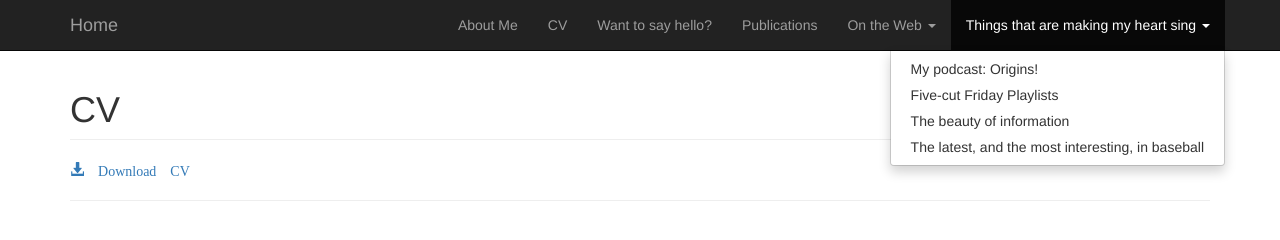
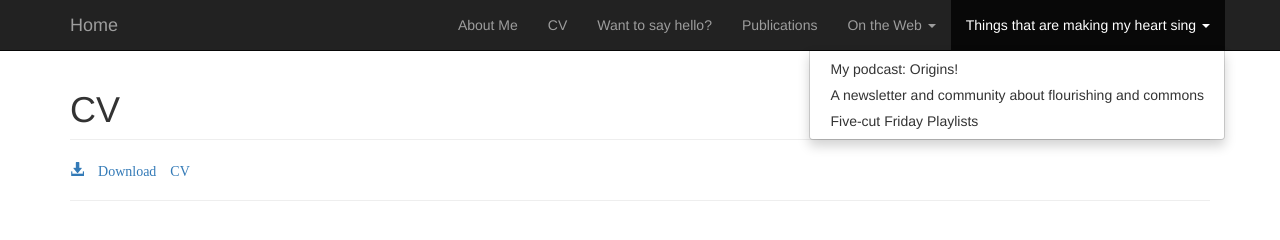
Before and after one commit to rmcgranaghan/rmcgranaghan.github.io, a plain HTML site: page cv.html in a window 1280 px wide. Both pictures are taken after a click on the link "Things that are making my heart sing". Drawn offline with Linux system fonts and the light colour scheme.

Commit message:
Update cv.html

```diff
--- a/cv.html
+++ b/cv.html
@@ -99,15 +99,13 @@
                                 <a href="https://www.originspodcast.co/" target="_blank" rel="noopener norefferrer">My podcast: Origins!</a>
                             </li>
                             <li>
+                                <a href="https://tinyurl.com/FlourishingCommons" target="_blank" rel="noopener norefferrer">A newsletter and community about flourishing and commons</a>
+                            </li>
+
+			    <li>
                                 <a href="five-cut-fridays-col.html" target="_blank" rel="noopener norefferrer">Five-cut Friday Playlists</a>
                             </li>
-                            <li>
-                                <a href="https://www.ted.com/talks/david_mccandless_the_beauty_of_data_visualization" target="_blank" rel="noopener norefferrer">The beauty of information</a>
-                            </li>
-		 	    <li>
-                                <a href="http://www.baseball-almanac.com/" target="_blank" rel="noopener norefferrer">The latest, and the most interesting, in baseball</a>
-                            </li>
-                        </ul>
+	            </ul>
                     </li>
                 </ul>
             </div>
```
